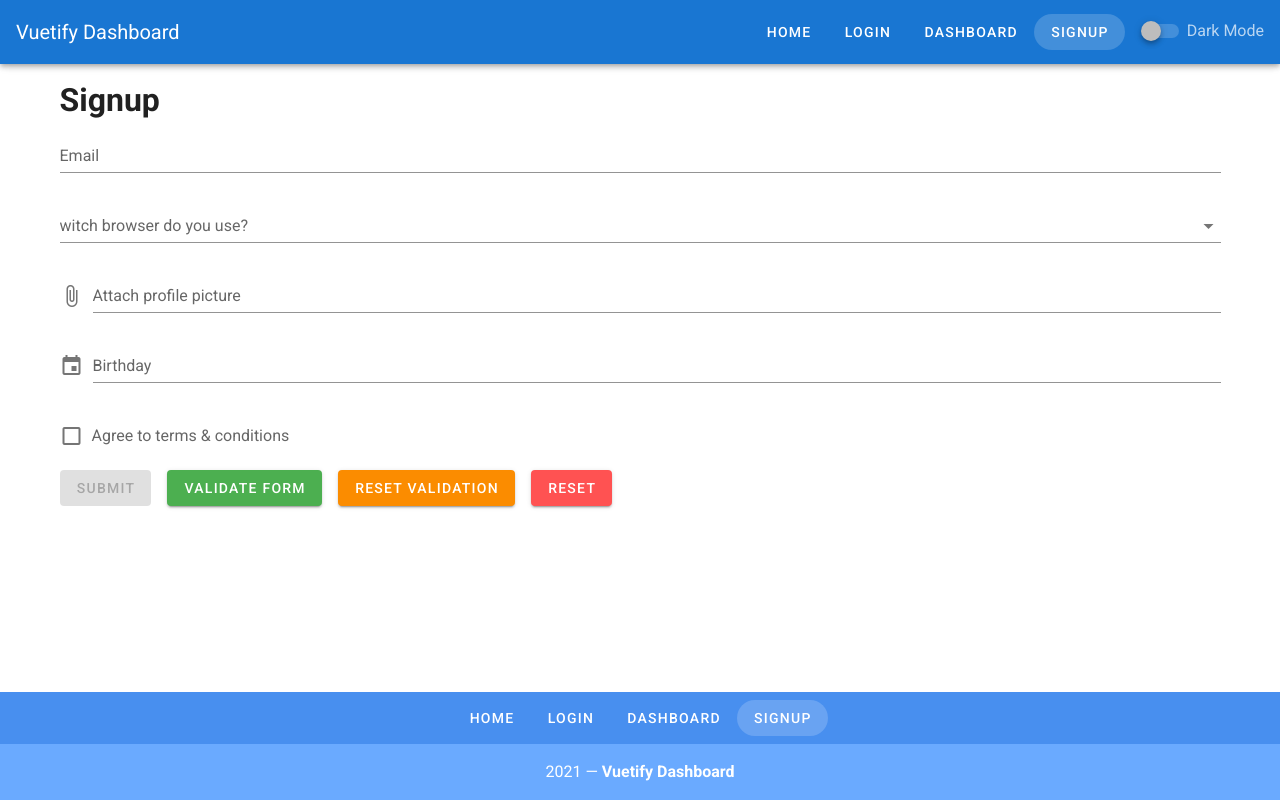
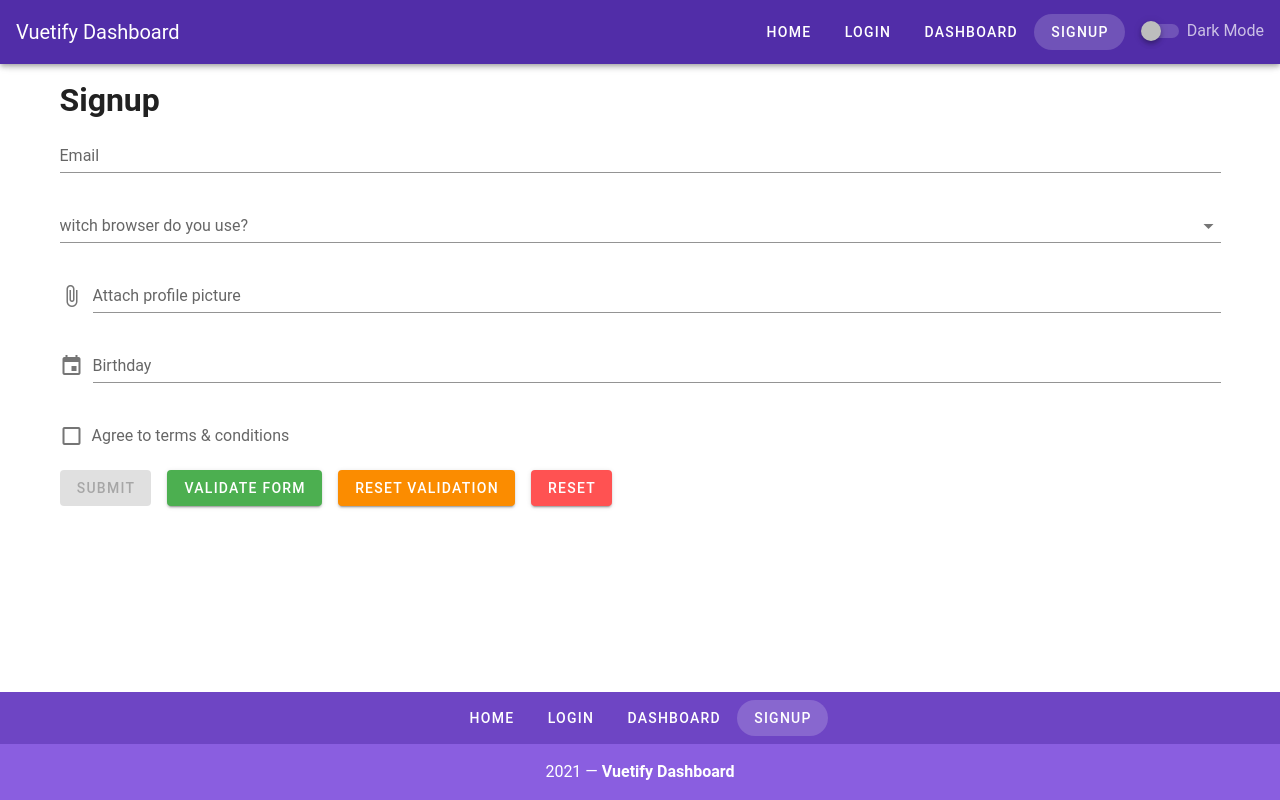
Before and after one commit to gabrielcaiana/Vuetify-Dashboard, a Vue app: page /signup in a window 1280 px wide. Built offline with nearby package versions, Linux system fonts and the light colour scheme.

Commit message:
alterando fonte padrao do vuetify

```diff
--- a/public/index.html
+++ b/public/index.html
@@ -6,7 +6,10 @@
     <meta name="viewport" content="width=device-width,initial-scale=1.0">
     <link rel="icon" href="<%= BASE_URL %>favicon.ico">
     <title><%= htmlWebpackPlugin.options.title %></title>
-    <link rel="stylesheet" href="https://fonts.googleapis.com/css?family=Roboto:100,300,400,500,700,900">
+    <link rel="preconnect" href="https://fonts.gstatic.com">
+    <link href="https://fonts.googleapis.com/css2?family=Fira+Sans:wght@300;400;500;700&display=swap" rel="stylesheet">
+    <link rel="preconnect" href="https://fonts.gstatic.com">
+    <link href="https://fonts.googleapis.com/css2?family=Fira+Sans:wght@300;400;500;700&family=Montserrat:wght@400;500;600&display=swap" rel="stylesheet">
     <link rel="stylesheet" href="https://cdn.jsdelivr.net/npm/@mdi/font@latest/css/materialdesignicons.min.css">
   </head>
   <body>
--- a/src/plugins/vuetify.js
+++ b/src/plugins/vuetify.js
@@ -1,10 +1,18 @@
-import Vue from 'vue';
-import Vuetify from 'vuetify/lib/framework';
+import Vue from "vue";
+import Vuetify from "vuetify/lib/framework";
 
 Vue.use(Vuetify);
 
 export default new Vuetify({
-    theme: {
-        dark: false
-    }
+  theme: {
+    themes: {
+      light: {
+        primary: "#512DA8",
+      },
+
+      dark: {
+          primary: '#0D47A1'
+      }
+    },
+  },
 });
--- /dev/null
+++ b/src/scss/variables.scss
@@ -0,0 +1,2 @@
+$heading-font-family: 'Montserrat';
+$body-font-family: 'Fira Sans';
```
